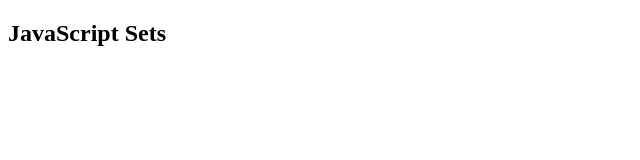
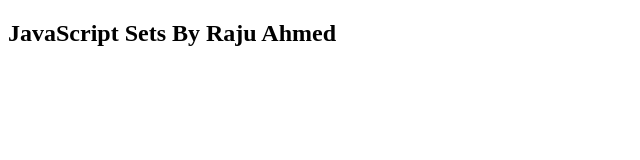
Before and after one commit to irajuahmed/TestPublish, a plain HTML site: page index.html in a window 1280 px wide. Shown: the whole page, without its empty margins (0-640 px from the left). Drawn offline with Linux system fonts and the light colour scheme.

Commit message:
Update index.html

```diff
--- a/index.html
+++ b/index.html
@@ -1,6 +1,6 @@
 <!DOCTYPE html>
 <html>
 <body>
-<h2>JavaScript Sets</h2>
+<h2>JavaScript Sets By Raju Ahmed</h2>
 </body>
 </html>
```
